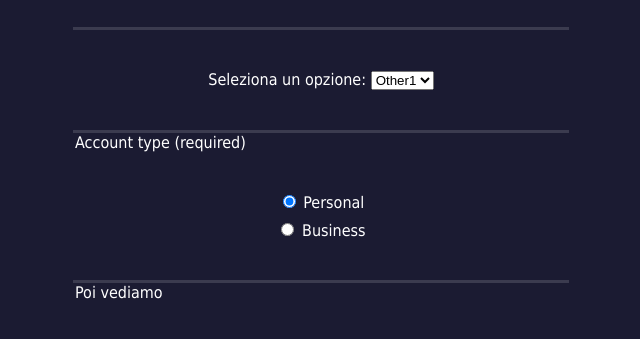
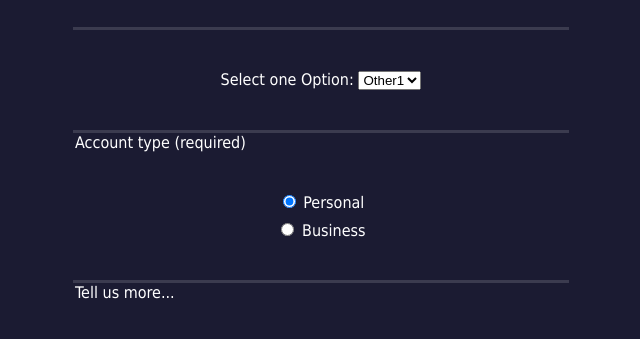
Before and after one commit to Dep-989/portf_survey, a plain HTML site: page index.html in a window 1280 px wide. Shown: the part 269-608 px from the top of the page, 319-959 px from the left. Drawn offline with Linux system fonts and the light colour scheme.

Commit message:
Update index.html

```diff
--- a/index.html
+++ b/index.html
@@ -15,7 +15,7 @@
           <label id="number-label">Age <input id="number" type="number" min="12" max="99" placeholder="Age" required /> </label>
           </fieldset>
           <fieldset>
-            <label> Seleziona un opzione: <select id="dropdown">
+            <label> Select one Option: <select id="dropdown">
               <option>Other1</option>
               <option>Other2</option>
             </select>
@@ -27,7 +27,7 @@
         <label><input id="business-account" type="radio" name="account-type" value="2" /> Business</label>
             </fieldset>
             <fieldset>
-              <legend>Poi vediamo</legend>
+              <legend>Tell us more...</legend>
               <label><input id="other1" type="radio" name="other1" value="1" checked /> Other1</label>
               <label><input id="other2" type="radio" name="other2" value="2" /> Other2</label>
             <label>Provide a bio:
```
